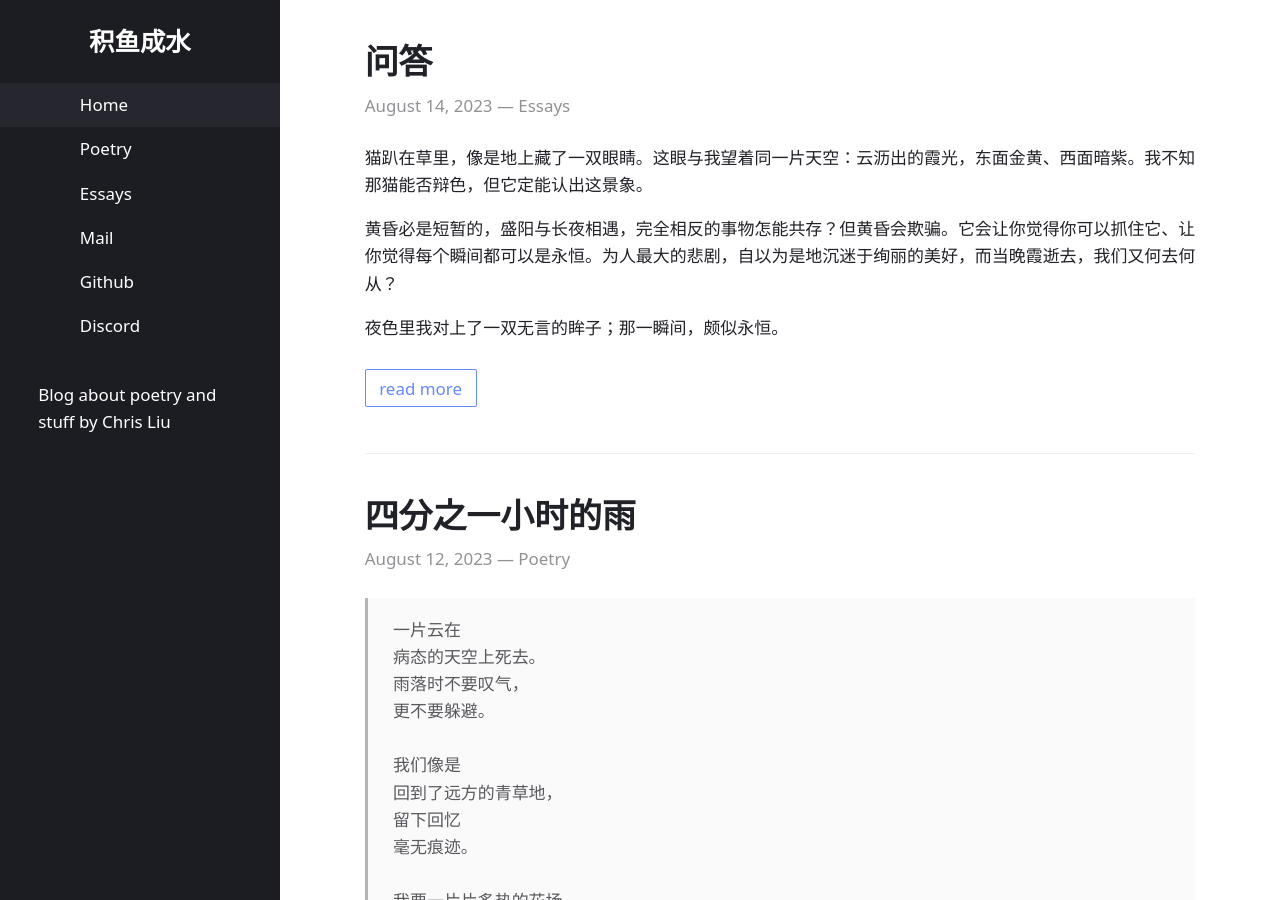
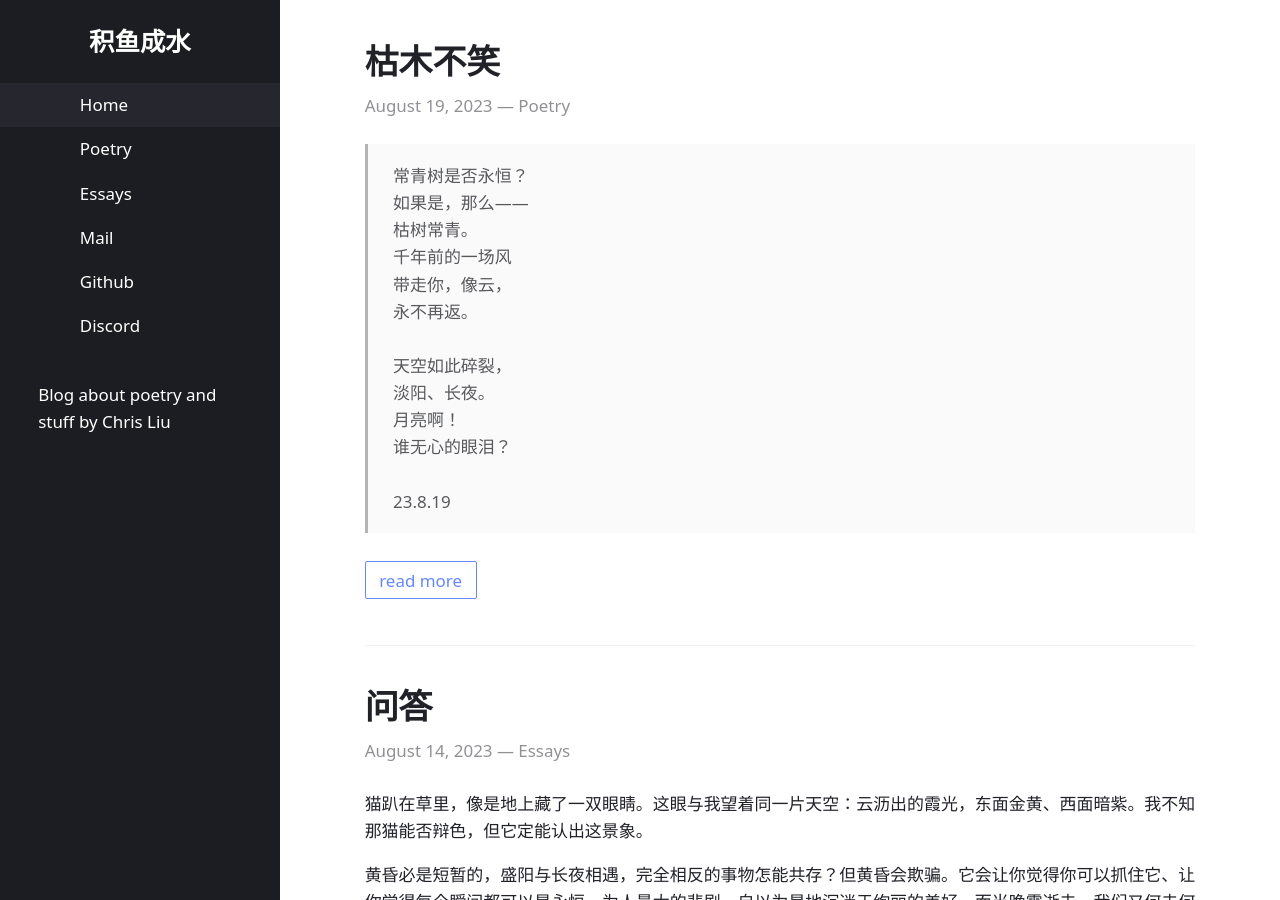
Before and after one commit to chris-zy-liu/chris-zy-liu.github.io, a Jekyll site: the page built from index.html, in a window 1280 px wide and 900 px high. Built offline with Jekyll 4.4.1, drawn with Linux system fonts in a browser that asks for light colours.

Commit message:
new post

```diff
--- /dev/null
+++ b/_posts/2023-08-19-evergreen.md
@@ -0,0 +1,8 @@
+---
+title: "枯木不笑"
+layout: post
+categories: Poetry
+---
+
+>常青树是否永恒？<br>如果是，那么——<br>枯树常青。
+><br>千年前的一场风<br>带走你，像云，<br>永不再返。<br><br>天空如此碎裂，<br>淡阳、长夜。<br>月亮啊！<br>谁无心的眼泪？<br><br>23.8.19
```
Also changed, not shown: _posts/.obsidian/workspace.json (+5 -4 lines).
